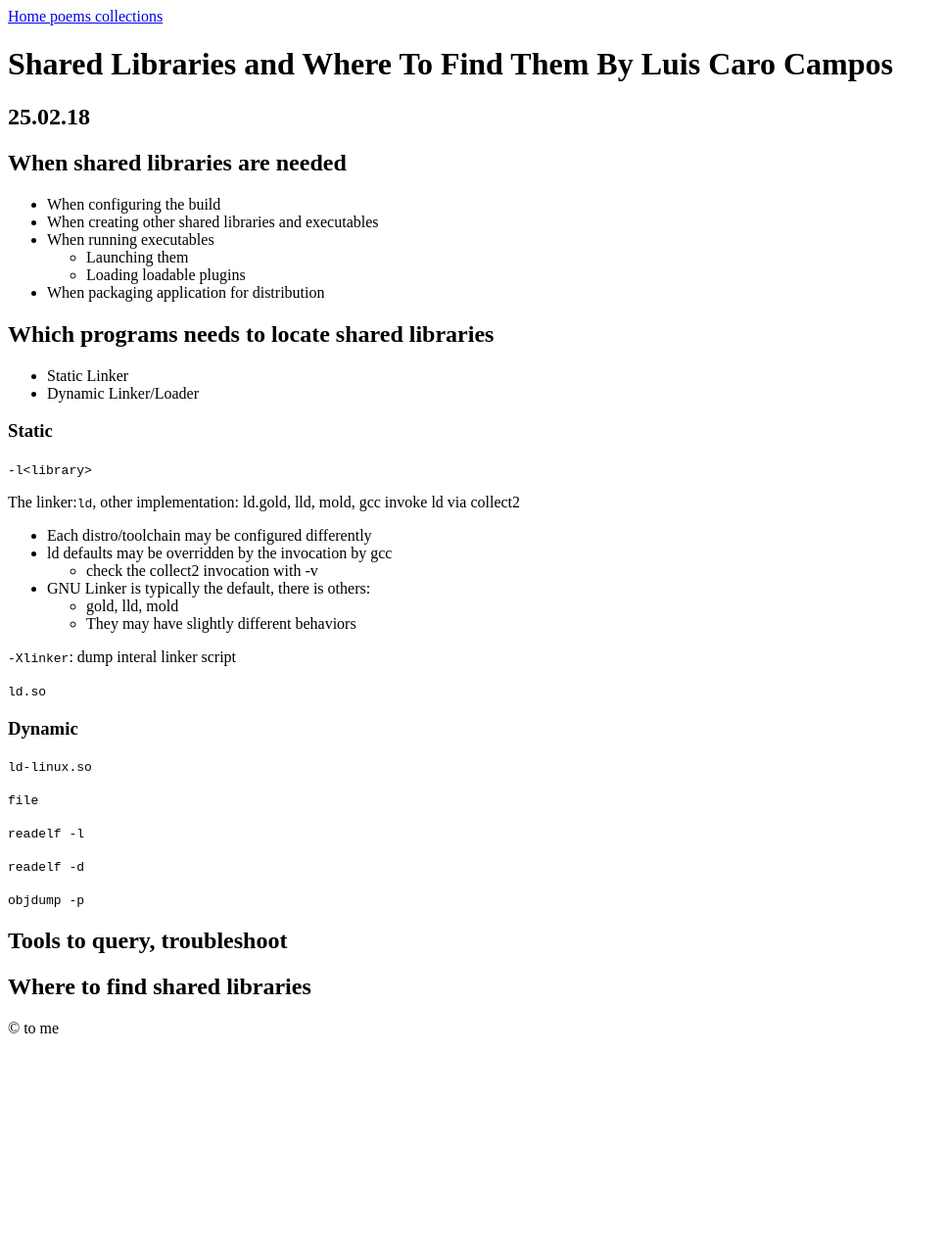
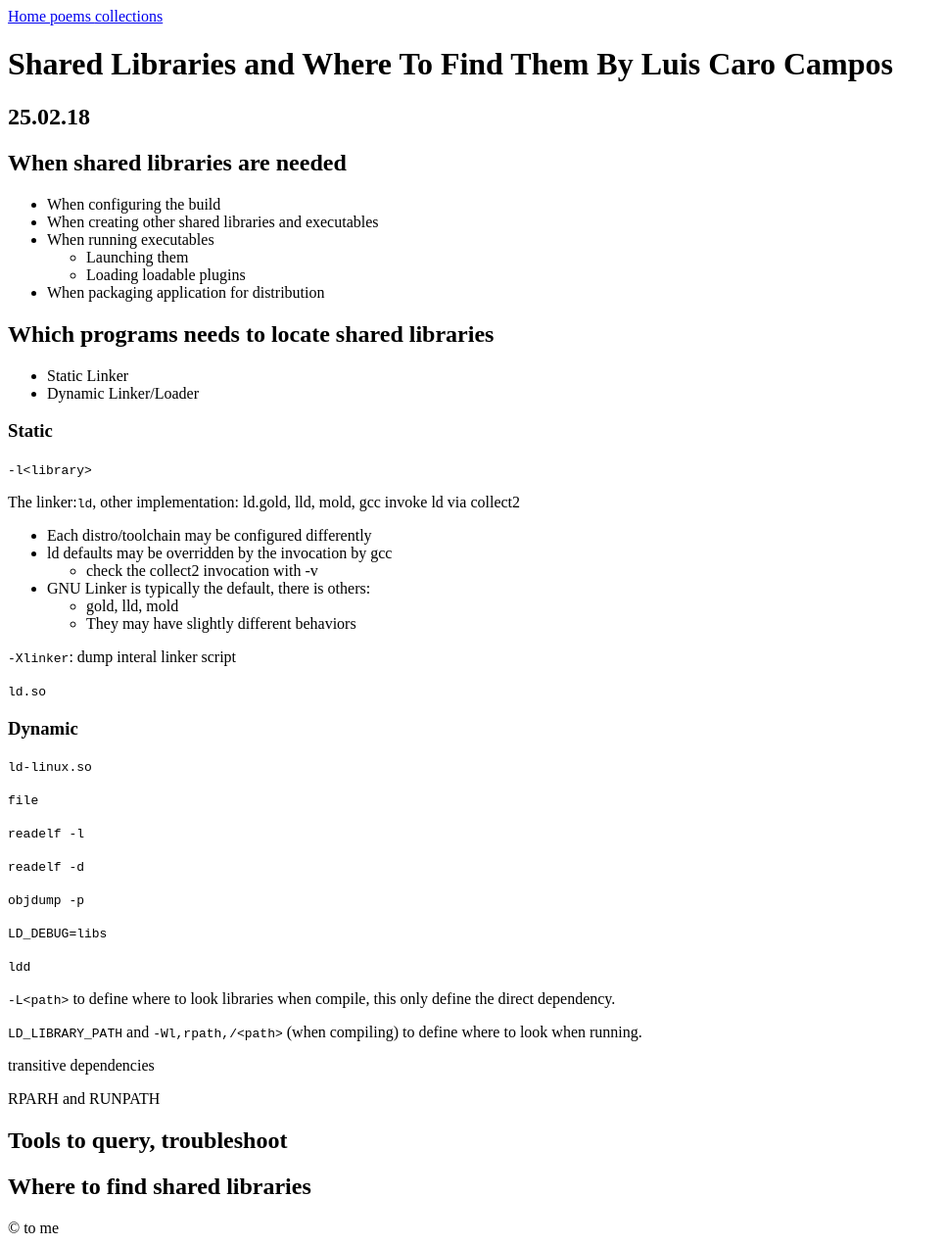
Before and after one commit to WSQS/blog, a Jekyll site: the page built from _code/CppCon/2024/shared_libraries_and_where_to_find_them.md, in a window 1280 px wide. Shown: the whole page at 98% size, without its empty margins (0-966 px from the left). Built offline with Jekyll 4.4.1, drawn with Linux system fonts in a browser that asks for light colours; before the commit the page ends 1067 px from its top, so only the background shows below that.

Commit message:
add note

```diff
--- a/_code/CppCon/2024/shared_libraries_and_where_to_find_them.md
+++ b/_code/CppCon/2024/shared_libraries_and_where_to_find_them.md
@@ -49,6 +49,18 @@ The linker:`ld`, other implementation: ld.gold, lld, mold, gcc invoke ld via col
 
 `objdump -p`
 
+`LD_DEBUG=libs`
+
+`ldd`
+
+`-L<path>` to define where to look libraries when compile, this only define the direct dependency.
+
+`LD_LIBRARY_PATH` and `-Wl,rpath,/<path>` (when compiling) to define where to look when running.
+
+transitive dependencies
+
+RPARH and RUNPATH
+
 ## Tools to query, troubleshoot
 
 ## Where to find shared libraries
```
